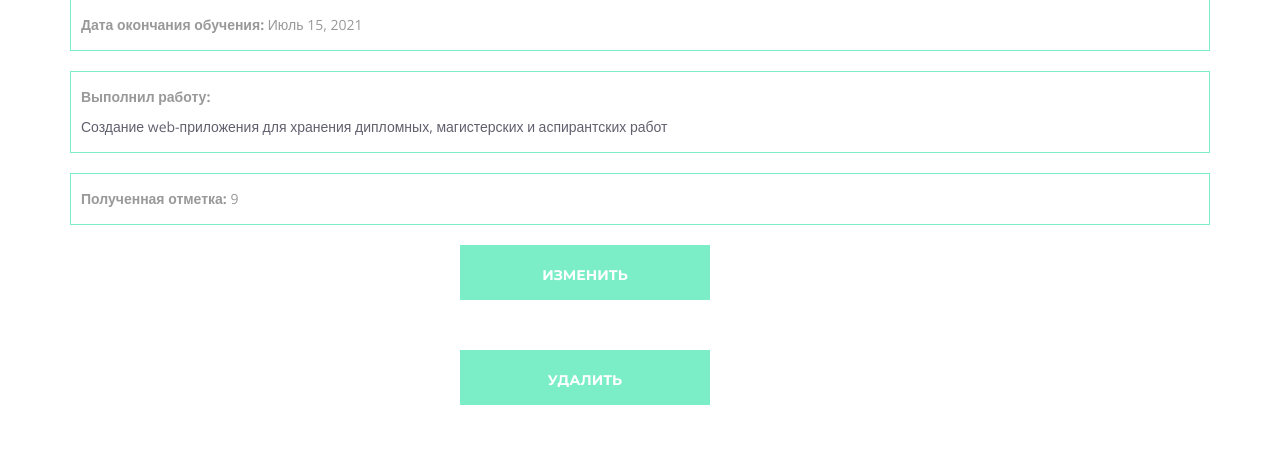
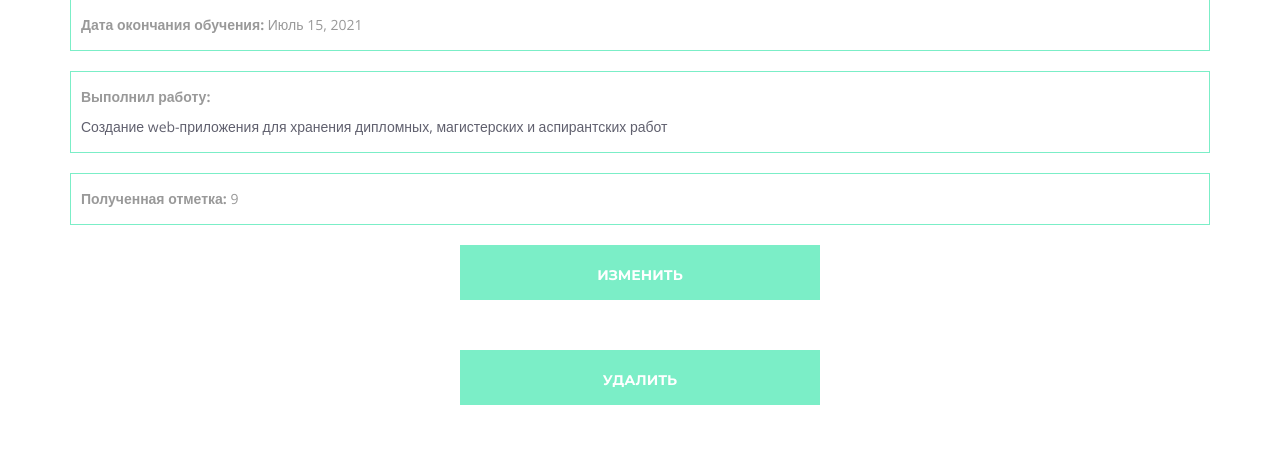
Before and after one commit to DenK302/graduate_work, a Django app: page /thesis/student/1 in a window 1280 px wide. Shown: the part 623-1078 px from the top of the page. Run offline with Django 3.2, Linux system fonts and the light colour scheme; the first user in the database is signed in; data comes from the database, SQL or seed files in the repository; some libraries are stand-ins or nearby versions.

Commit message:
Добавлена верстка под разные типы устройств

```diff
--- a/thesis/static/css/style.css
+++ b/thesis/static/css/style.css
@@ -80,7 +80,7 @@ input {
 
 .send {
     color: white;
-    width: 250px;
+    width: 100%;
 
     margin-bottom: 50px;
     background-color: #7beec7;
```
Also changed, not shown: templates/thesis/student_detail.html (+6 -7 lines), db.sqlite3.
